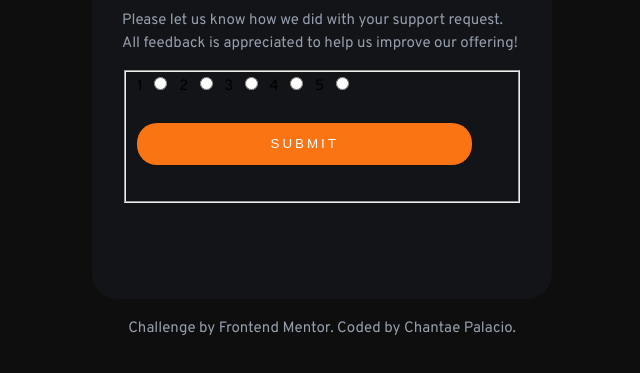
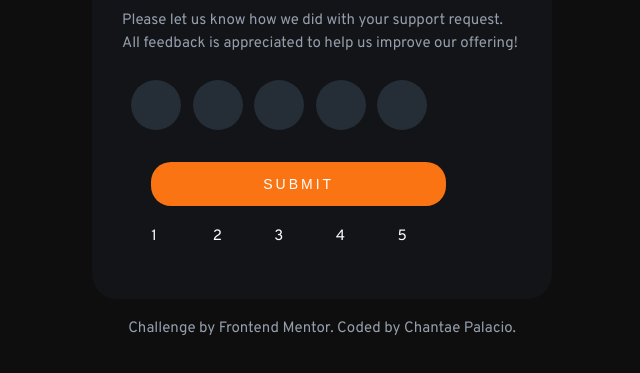
Before and after one commit to taepal467/interactive_rating_component, a plain HTML site: page index.html in a window 1280 px wide. Shown: the part 307-680 px from the top of the page, without its empty margins (318-958 px from the left). Drawn offline with nearby package versions, Linux system fonts and the light colour scheme.

Commit message:
updated css file
this update includes the fieldset and input selectors

```diff
--- a/style.css
+++ b/style.css
@@ -35,8 +35,6 @@ body {
     border: none;
     color: hsl(217, 12%, 63%);
     font-weight: 700;
-    padding: 15px 20px;
-    margin: 0 8px;
 }
 
 .rating-btn:hover {
@@ -51,7 +49,7 @@ body {
     color: white;
     letter-spacing: 3px;
     margin: 2em 0;
-    padding: 1em 10em;
+    padding: 1em 8em;
     text-transform: uppercase;
 
 }
@@ -124,3 +122,63 @@ body {
 .attribution a:hover {
     color: hsl(25, 97%, 53%);
 }
+
+/*fieldset*/
+fieldset {
+    border: none;
+    color: white;
+    margin-left: 18px;
+}
+
+label {
+    line-height: 32px;
+    position: absolute;
+    z-index: 1;
+    bottom: 240px;
+
+
+  }
+
+  input {
+    -webkit-appearance: none;
+    -moz-appearance: none;
+    appearance: none;
+
+    border-radius: 50%;
+    width: 50px;
+    height: 50px;
+
+    border: 2px solid #999;
+    transition: 0.2s all linear;
+
+
+    position: relative;
+    top: 2px;
+    right: 25px;
+  }
+
+  input:checked {
+    border: none;
+    background-color: hsl(216, 12%, 54%);
+  }
+
+  button,
+  legend {
+    color: white;
+    background-color: black;
+    padding: 5px 10px;
+    border-radius: 0;
+    border: 0;
+    font-size: 14px;
+  }
+
+  button:hover,
+  button:focus {
+    color: #999;
+  }
+
+  button:active {
+    background-color: white;
+    color: black;
+    outline: 1px solid black;
+  }
```
